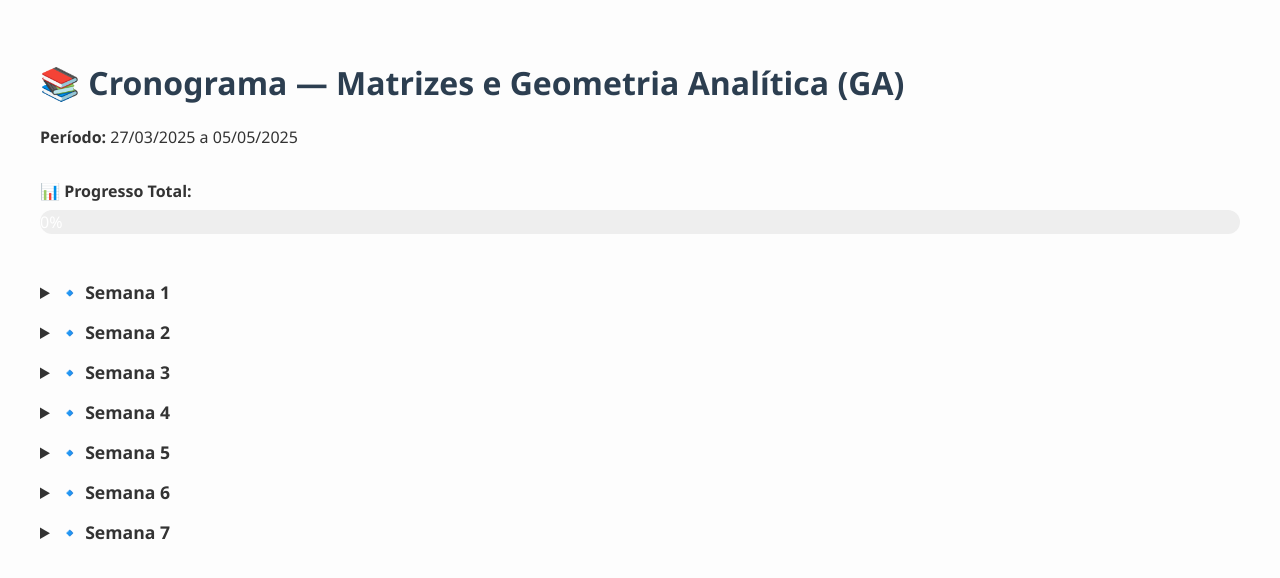
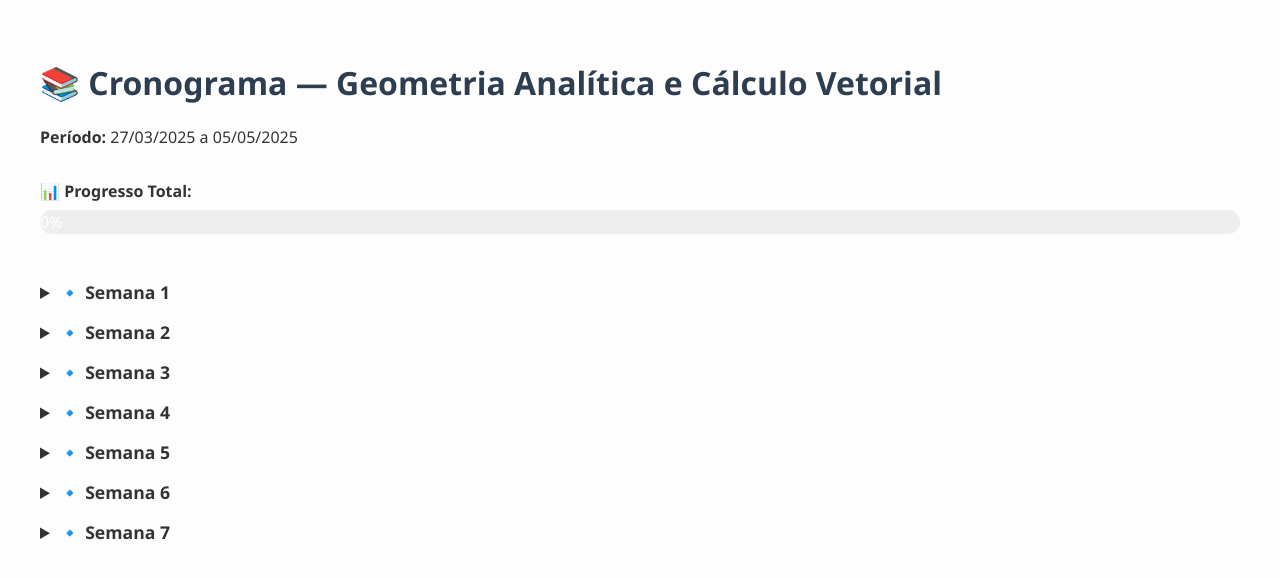
Before and after one commit to gsguimaraes/cronograma-estudos-ga, a plain HTML site: page index.html in a window 1280 px wide. Drawn offline with Linux system fonts and the light colour scheme.

Commit message:
Update index.html

```diff
--- a/index.html
+++ b/index.html
@@ -41,7 +41,7 @@
     </style>
 </head>
 <body>
-    <h1>📚 Cronograma — Matrizes e Geometria Analítica (GA)</h1>
+    <h1>📚 Cronograma — Geometria Analítica e Cálculo Vetorial</h1>
     <p><strong>Período:</strong> 27/03/2025 a 05/05/2025</p>
 
     <div style="margin-top:2rem;">
```
